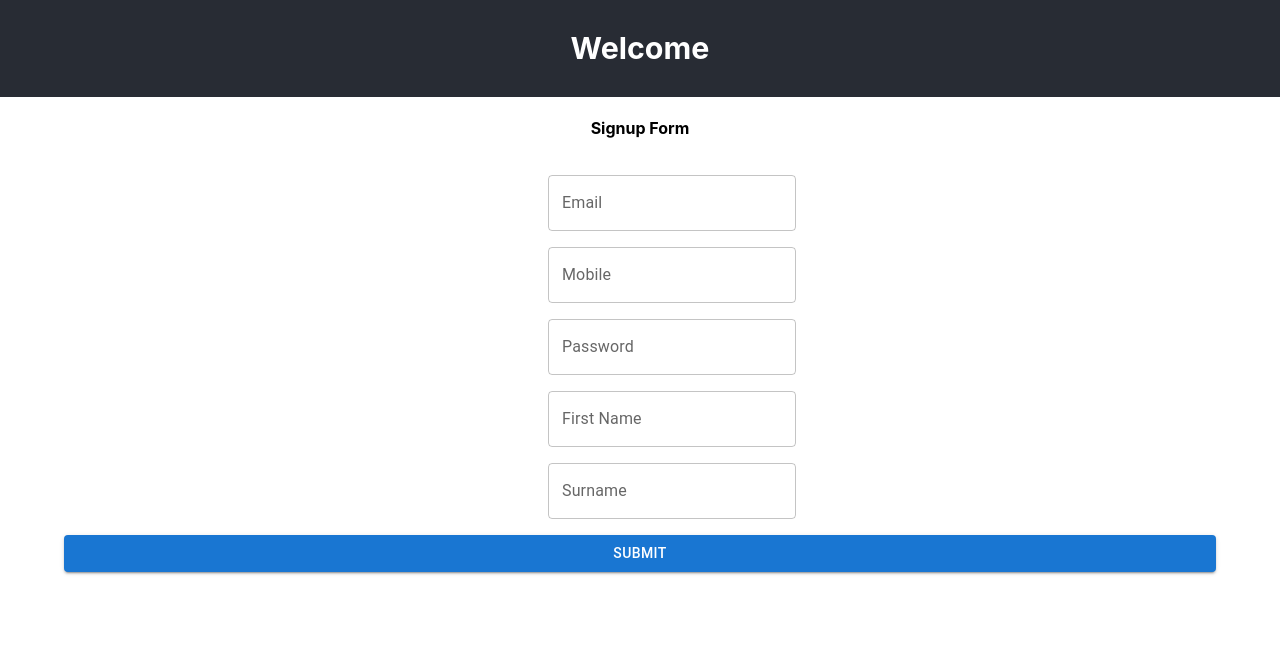
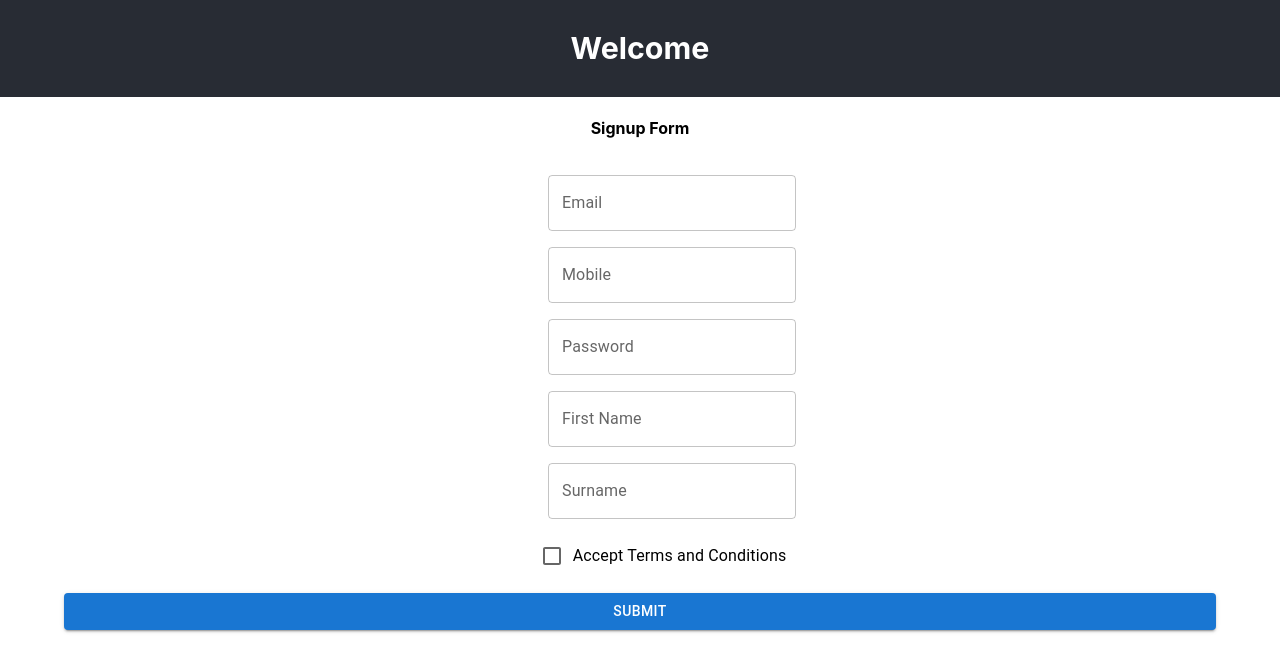
Before and after one commit to WDMarais/codehesion-assessment, a React (Create React App) app: page / in a window 1280 px wide. Shown: the top 672 px of the page. Built offline with nearby package versions, Linux system fonts and the light colour scheme.

Commit message:
Add T's & C's field

```diff
--- a/src/components/signupForm.js
+++ b/src/components/signupForm.js
@@ -1,7 +1,7 @@
 import React from 'react';
 import { useFormik } from 'formik';
 import * as yup from 'yup';
-import { Button, Grid, TextField } from '@mui/material';
+import { Button, Checkbox, FormControlLabel, Grid, TextField } from '@mui/material';
 
 const phoneRegExp = /^\+(?:[0-9] ?){6,14}[0-9]$/;
 
@@ -22,6 +22,10 @@ const validationSchema = yup.object({
     .string('Enter your first name'),
   surname: yup
     .string('Enter your surname'),
+  accepted_tac: yup
+    .boolean('Accept the terms and conditions')
+    .required(`The T's and C's must be accepted to continue`)
+    .oneOf([true], `The T's and C's must be accepted to continue`),
 });
 
 const SignupForm = () => {
@@ -32,6 +36,7 @@ const SignupForm = () => {
       mobile: '',
       first_name: '',
       surname: '',
+      accepted_tac: false,
     },
     validationSchema: validationSchema,
     onSubmit: (values) => {
@@ -104,6 +109,17 @@ const SignupForm = () => {
                 helperText={formik.touched.surname && formik.errors.surname}
               />
             </Grid>
+            <Grid item>
+              <FormControlLabel
+                control={<Checkbox checked={formik.values.accepted_tac} />}
+                id="accepted_tac"
+                name="accepted_tac"
+                label="Accept Terms and Conditions"
+                onChange={formik.handleChange}
+                error={formik.touched.accepted_tac && Boolean(formik.errors.accepted_tac)}
+                helperText={formik.touched.accepted_tac && formik.errors.accepted_tac}
+              />
+            </Grid>
           </Grid>
           <Button color="primary" variant="contained" fullWidth type="submit">
             Submit
```
